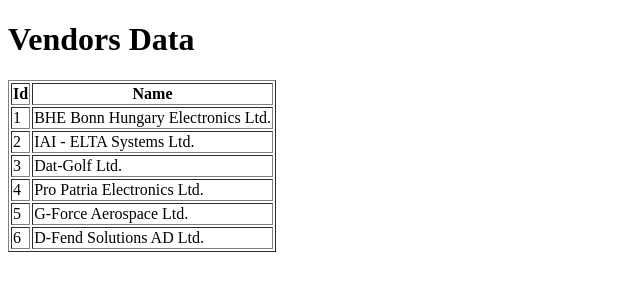
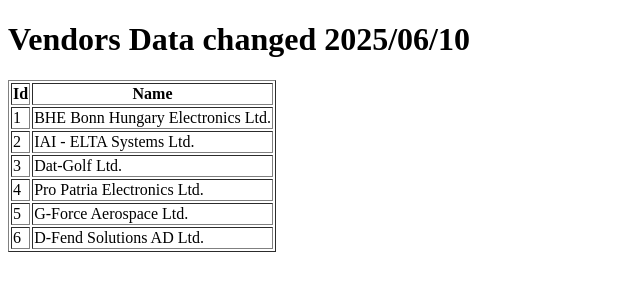
Before and after one commit to fabianz75/django_learning, a Django app: template web_project/templates/cuav/display_vendors.html in a window 1280 px wide. Shown: the top 300 px of the page, without its empty margins (0-640 px from the left). Run offline with Django 5.2, Linux system fonts and the light colour scheme; the template is opened without the code that fills it: values that come from a table or form of the project are taken from there, others are empty; data comes from the database, SQL or seed files in the repository.

Commit message:
change date

```diff
--- a/web_project/templates/cuav/display_device_count.html
+++ b/web_project/templates/cuav/display_device_count.html
@@ -3,10 +3,10 @@
 <head>
     <meta charset="UTF-8">
     <meta name="viewport" content="width=device-width, initial-scale=1.0">
-    <title>Device counts</title>
+    <title>Device counts  changed 2025/06/10 </title>
 </head>
 <body>
-    <h1>Device counts</h1>
+    <h1>Device counts changed 2025/06/10</h1>
     <table border="1">
         <thead>
             <tr>
--- a/web_project/templates/cuav/display_vendors.html
+++ b/web_project/templates/cuav/display_vendors.html
@@ -3,10 +3,10 @@
 <head>
     <meta charset="UTF-8">
     <meta name="viewport" content="width=device-width, initial-scale=1.0">
-    <title>Vendors Data</title>
+    <title>Vendors Data  changed 2025/06/10</title>
 </head>
 <body>
-    <h1>Vendors Data</h1>
+    <h1>Vendors Data changed 2025/06/10</h1>
     <table border="1">
         <thead>
             <tr>
--- a/web_project/templates/cuav/hello.html
+++ b/web_project/templates/cuav/hello.html
@@ -6,6 +6,6 @@
     <title>Document</title>
 </head>
 <body>
-    <h1>Hello CUAV !!!</h1>
+    <h1>Hello CUAV !!! changed 2025/06/10</h1>
 </body>
 </html>
```
